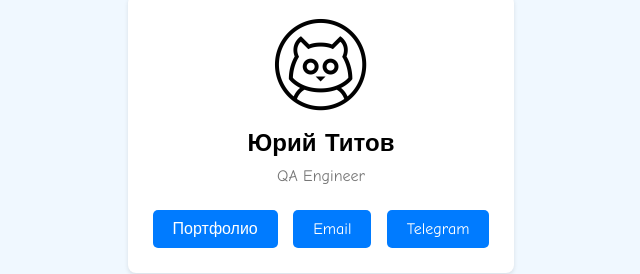
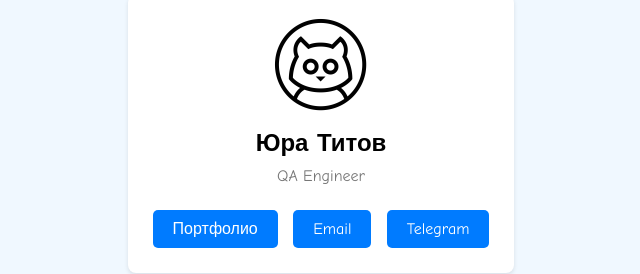
Before and after one commit to YOOP4/Yoop4.github.io, a plain HTML site: page index.html in a window 1280 px wide. Shown: the part 266-540 px from the top of the page, 319-959 px from the left. Drawn offline with Linux system fonts and the light colour scheme.

Commit message:
новый комит

```diff
--- a/index.html
+++ b/index.html
@@ -57,7 +57,7 @@
 <body>
     <div class="card">
         <img src="avatar.png" alt="Ваше фото">
-        <h1>Юрий Титов</h1>
+        <h1>Юра Титов</h1>
         <p>QA Engineer</p>
         <div class="buttons">
             <a href="https://example.com" target="_blank">Портфолио</a>
```
